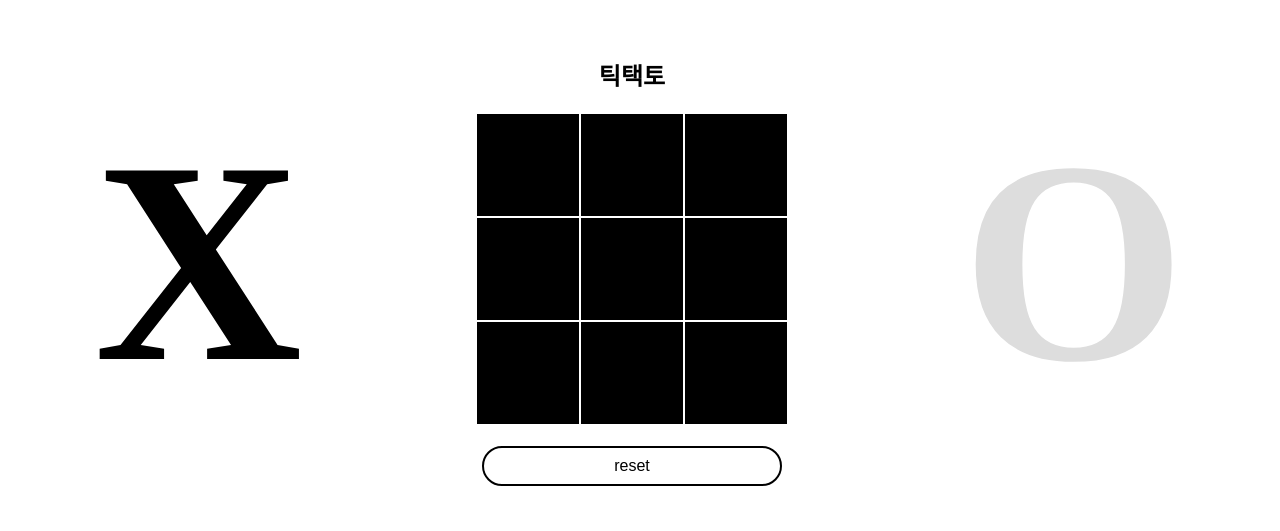
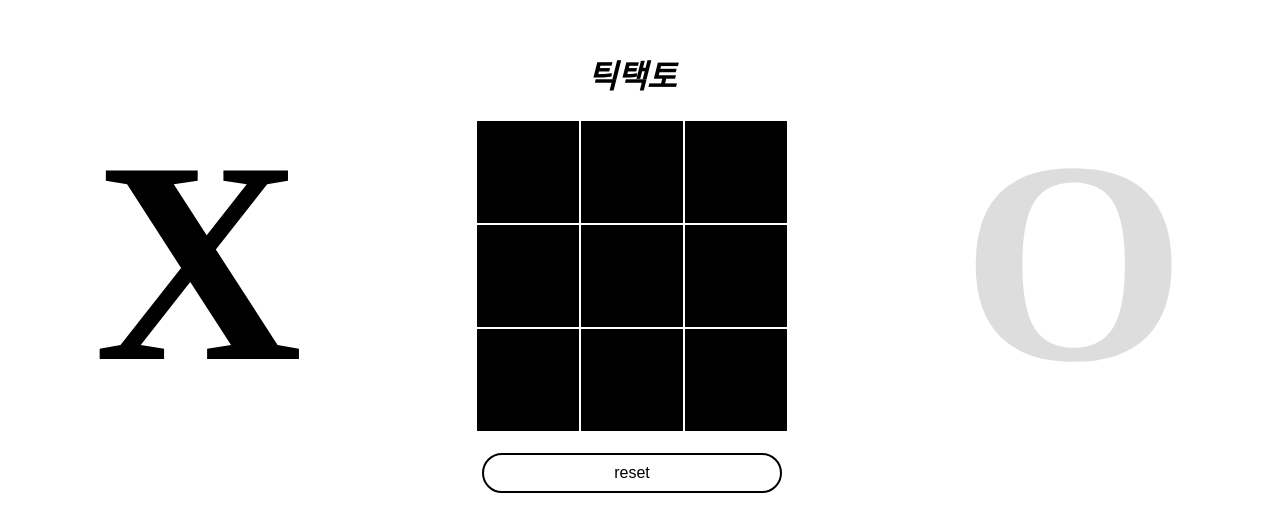
Before and after one commit to shyunju7/mini-game, a website: page miniGames/games/tictactoe/tictactoe.html in a window 1280 px wide. Shown: the part 105-636 px from the top of the page. Drawn offline with Linux system fonts and the light colour scheme.

Commit message:
📝 update : 틱택토 타이틀 태그 변경

```diff
--- a/miniGames/games/tictactoe/tictactoe.html
+++ b/miniGames/games/tictactoe/tictactoe.html
@@ -1,10 +1,12 @@
 <!DOCTYPE html>
 <html lang="kr">
 <link />
+
 <head>
   <meta charset="UTF-8" />
   <meta name="viewport" content="width=device-width, initial-scale=1.0" />
-    <link href="./tictactoe.css" rel="stylesheet" type="text/css"></link>
+  <link href="./tictactoe.css" rel="stylesheet" type="text/css">
+  </link>
   <title>TicTacToe</title>
 </head>
 
@@ -12,7 +14,9 @@
   <div class="game-layout">
     <h1 id="x-turn" class="turn-label">X</h1>
     <div>
-        <h2>틱택토</h2>
+      <h1 class="page-title">
+        <em>틱택토</em>
+      </h1>
       <table>
         <tbody>
           <tr id="first-line">
@@ -38,4 +42,5 @@
   </div>
   <script src="./tictactoe.js"></script>
 </body>
+
 </html>
```
Lines whose indentation alone changed are shown as unchanged.
